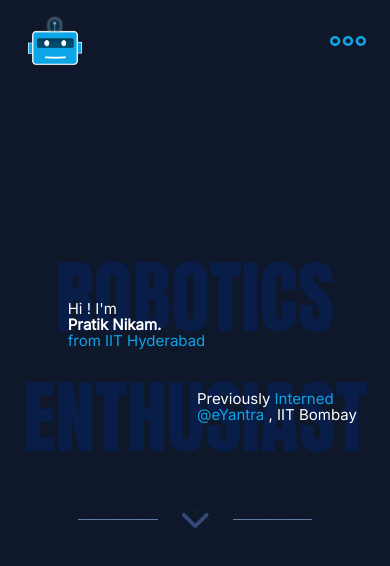
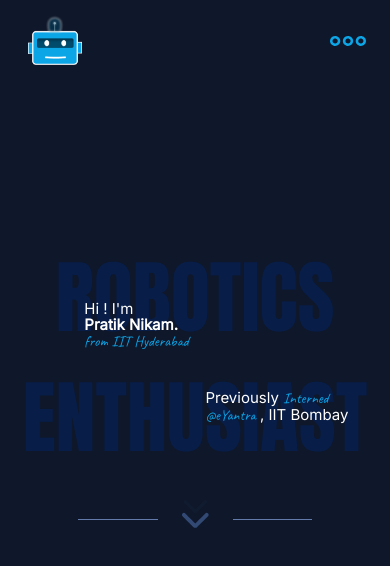
Before and after one commit to PR1YAM9/Prateek_Portfolio, a React (Create React App) app: page / in a window 390 px wide. Shown: the top 566 px of the page. Built offline with nearby package versions, Linux system fonts and the light colour scheme.

Commit message:
font corrected

```diff
--- a/src/components/hero/Hero.jsx
+++ b/src/components/hero/Hero.jsx
@@ -18,18 +18,18 @@ const Hero = ({ menuOpen }) => {
           <p className='hero-sub1 p1'>
             Hi ! I'm<br />
             <span style={{ fontWeight: 'bold' }}>Pratik Nikam.</span><br />
-            <span style={{ color: '#0CA4E6' }}>from IIT Hyderabad</span>
+            <span className='fontg' style={{ color: '#0CA4E6' }}>from IIT Hyderabad</span>
           </p>
         ) : (
           !isMobile && !menuOpen && ( // Hide p1 on larger screens when menuOpen is true
             <p className='hero-sub1 p1'>
-              Hi ! my name is <span style={{ fontWeight: "bold" }}>Pratik <br /> Nikam</span>. I am an Electrical Engineering student <br /> <span style={{ color: '#0CA4E6' }}>@IIT Hyderabad</span>
+              Hi ! my name is <span style={{ fontWeight: "bold" }}>Pratik <br /> Nikam</span>. I am an Electrical Engineering student <br /> <span  className='fontg'  style={{ color: '#0CA4E6' }}>@IIT Hyderabad</span>
             </p>
           )
         )}
         {!menuOpen && ( // Hide p2 when menuOpen is true
           <p className='hero-sub1 p2'>
-            Previously <span style={{ color: '#0CA4E6' }}>Interned <br />@eYantra</span> , IIT Bombay
+            Previously <span  className='fontg' style={{ color: '#0CA4E6' }}>Interned <br />@eYantra</span> , IIT Bombay
           </p>
 
         )}
--- a/src/components/hero/hero.css
+++ b/src/components/hero/hero.css
@@ -1,5 +1,6 @@
 @import url('https://fonts.googleapis.com/css2?family=Anton&display=swap');
 @import url('https://fonts.googleapis.com/css2?family=Inter&display=swap');
+@import url('https://fonts.googleapis.com/css2?family=Caveat&display=swap');
 
 .hero-container{
     z-index: 1;
@@ -54,6 +55,10 @@
     height: 75px;
     width: 75px;
 }
+.fontg{
+    font-family: 'Caveat', cursive;
+    font-size: 25px;
+}
 @media (max-width: 480px) {
     .hero-main{
         margin-top: 43%;
@@ -63,6 +68,9 @@
     .hero-sub1{
         font-size: 15px;
         line-height: 16px;
+    }
+    .fontg{
+        font-size: 15px;
     }
     .p1{
         top: 37%;
```
